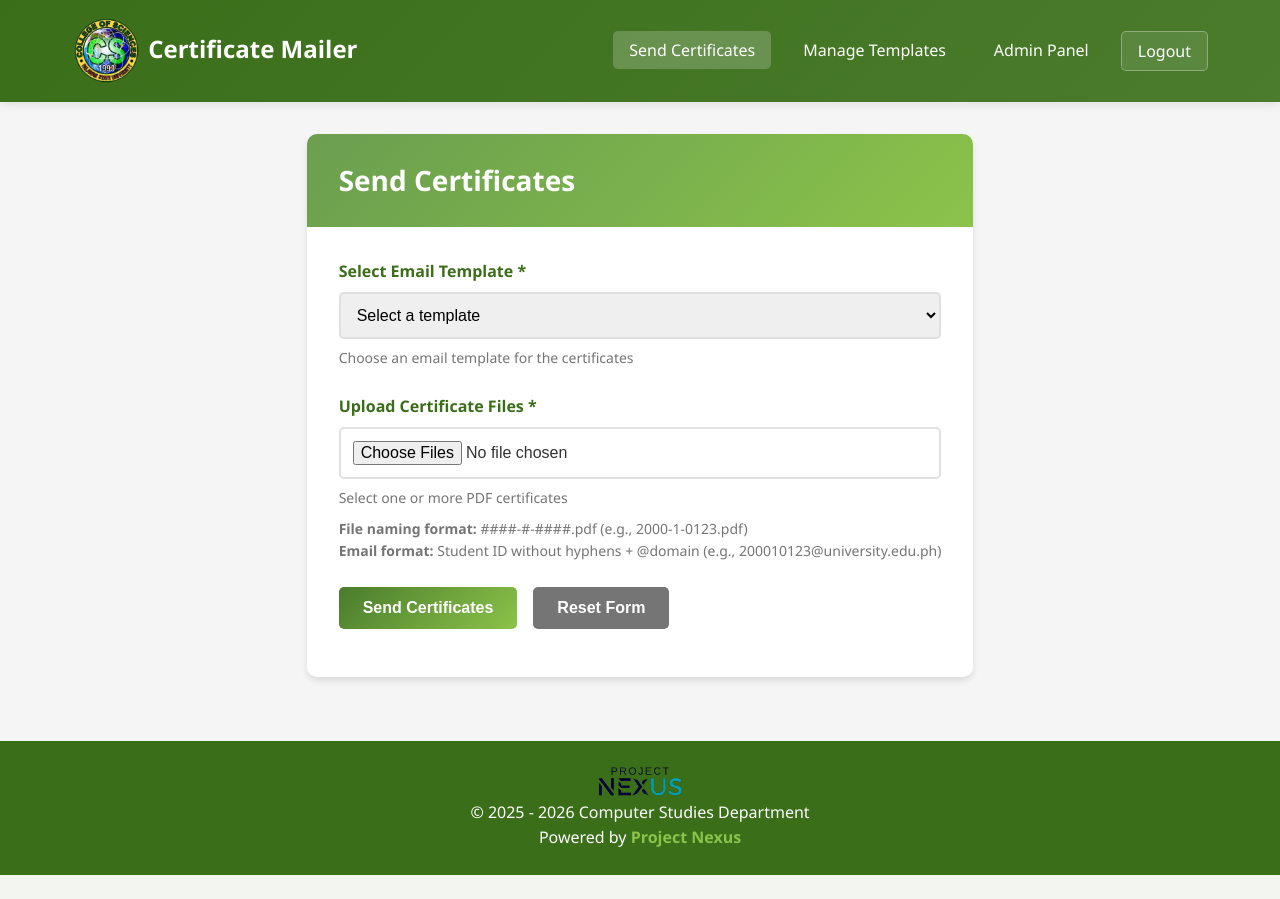
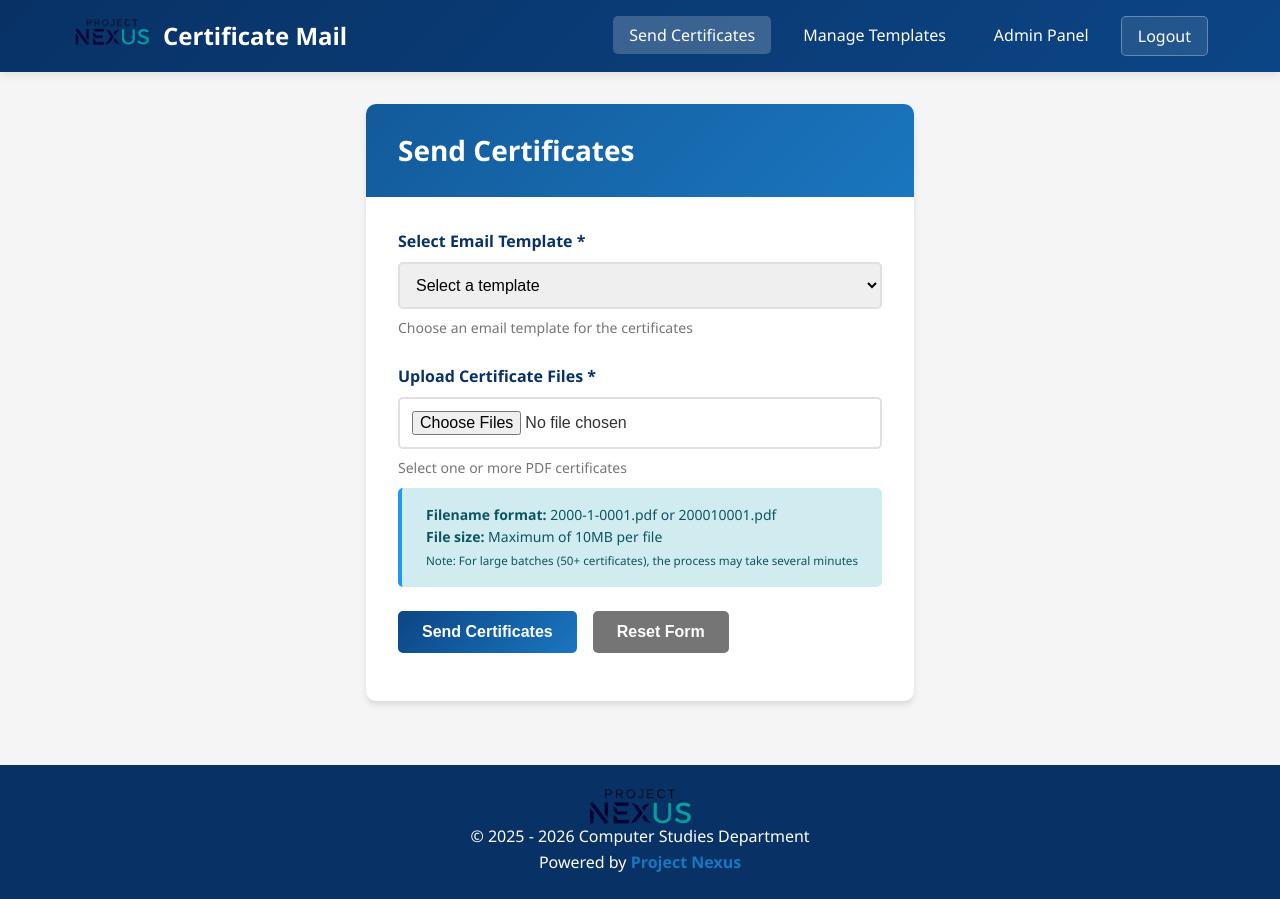
Before and after one commit to n3mo1101/pn-certificate-mailer, a Django app: page / in a window 1280 px wide. Before the commit the page ends 875 px from the top, so only its background shows below. Run offline with Django 5.2, Linux system fonts and the light colour scheme; the visitor is signed in with stand-in values (Sample User, id 1); data that the repository does not hold is empty.

Commit message:
Update theme colors

```diff
--- a/projectsite/static/css/style.css
+++ b/projectsite/static/css/style.css
@@ -1,8 +1,9 @@
 :root {
-    --primary-green: #3b6e19;
-    --light-green: #4a7c2c;
-    --lighter-green: #6b9e4f;
-    --accent-green: #8bc34a;
+    --primary-green:  #083266;  /* Slightly darker deep blue */
+    --light-green:    #0C4585;  /* Darker royal blue */
+    --lighter-green:  #135A9A;  /* Muted mid blue */
+    --accent-green:   #1A76BF;  /* Controlled bright blue */
+
     --white: #ffffff;
     --light-gray: #f5f5f5;
     --gray: #e0e0e0;
@@ -49,6 +50,7 @@ body {
 .navbar-brand {
     font-size: 1.5rem;
     font-weight: bold;
+    vertical-align: middle;
 }
 
 .nav-links {
@@ -72,10 +74,10 @@ body {
     background-color: rgba(255, 255, 255, 0.2);
 }
 
-.college-logo {
-    width: 70px;
+.logo {
+    width: 80px;
     height: auto;
-    vertical-align: middle;
+    margin-right: 0.3rem;
 }
 
 .logout-btn {
@@ -146,6 +148,9 @@ body {
 
 .card-body {
     padding: 2rem;
+}
+.email-form {
+    min-width: 50rem;
 }
 
 /* Forms */
--- a/projectsite/templates/base.html
+++ b/projectsite/templates/base.html
@@ -5,14 +5,15 @@
     <meta name="viewport" content="width=device-width, initial-scale=1.0">
     <title>{% block title %}Certificate Mailer{% endblock %}</title>
     {% load static %}
+    <link rel="icon" type="image/x-icon" href="{% static 'img/favicon.ico' %}">
     <link rel="stylesheet" href="{% static 'css/style.css' %}">
 </head>
 <body>
     <nav class="navbar">
         <div class="container">
             <h1 class="navbar-brand">
-                <img src="{% static 'img/college_logo.png' %}" class="college-logo" alt="College Logo">
-                Certificate Mailer
+                <img src="{% static 'img/nexus_text_logo.png' %}" class="logo" alt="Nexus Logo">
+                Certificate Mail
             </h1>
             <ul class="nav-links">
                 <li><a href="{% url 'send_certificates' %}" class="{% if request.resolver_match.url_name == 'send_certificates' %}active{% endif %}">Send Certificates</a></li>
--- a/projectsite/templates/send_certificates.html
+++ b/projectsite/templates/send_certificates.html
@@ -12,7 +12,7 @@
         {% if testing_mode %}
         <div class="alert alert-warning">
             <strong>⚠ TESTING MODE ENABLED</strong><br>
-            Filenames will be used directly as email addresses (e.g., john.doe.pdf → john.doe@gmail.com)<br>
+            Files will be sent directly to specified test email address regardless of filename.<br>
             To disable, set <code>CERTIFICATE_TESTING_MODE = False</code> in settings.py
         </div>
         {% endif %}
@@ -32,17 +32,11 @@
                 <label for="id_certificates">Upload Certificate Files *</label>
                 <input type="file" name="certificates" multiple accept=".pdf" class="form-control" id="id_certificates" required>
                 <small class="form-text">Select one or more PDF certificates</small>
-                {% if not testing_mode %}
-                <small class="form-text">
-                    <strong>File naming format:</strong> ####-#-####.pdf (e.g., 2000-1-0123.pdf)<br>
-                    <strong>Email format:</strong> Student ID without hyphens + @domain (e.g., 200010123@university.edu.ph)
+                <small class="form-text alert alert-info">
+                    <strong>Filename format:</strong> 2000-1-0001.pdf or 200010001.pdf<br>
+                    <strong>File size:</strong> Maximum of 10MB per file<br>
+                    <small>Note: For large batches (50+ certificates), the process may take several minutes</small>
                 </small>
-                {% else %}
-                <small class="form-text">
-                    <strong>Testing Mode:</strong> Any PDF filename is accepted<br>
-                    <strong>Email format:</strong> Filename (without .pdf) + @gmail.com
-                </small>
-                {% endif %}
             </div>
 
             <div class="form-actions">
--- a/projectsite/templates/template_form.html
+++ b/projectsite/templates/template_form.html
@@ -3,7 +3,7 @@
 {% block title %}{{ action }} Template{% endblock %}
 
 {% block content %}
-<div class="card">
+<div class="card email-form">
     <div class="card-header">
         <h2>{{ action }} Email Template</h2>
     </div>
--- a/projectsite/templates/template_preview.html
+++ b/projectsite/templates/template_preview.html
@@ -12,7 +12,7 @@
     <div class="card-body">
         <div class="form-group">
             <label>Subject Line:</label>
-            <p style="padding: 0.75rem; background: linear-gradient(135deg, var(--lighter-green), var(--accent-green)); border-radius: 5px; font-weight: 600;">
+            <p style="color: white; padding: 0.75rem; background: linear-gradient(135deg, var(--lighter-green), var(--accent-green)); border-radius: 5px; font-weight: 600;">
                 {{ template.subject }}
             </p>
         </div>
```
Also changed, not shown: projectsite/templates/login.html (+4 -3 lines), projectsite/static/img/favicon.ico (added), projectsite/static/img/nexus_logo.png, projectsite/static/img/nexus_text_logo.png.
